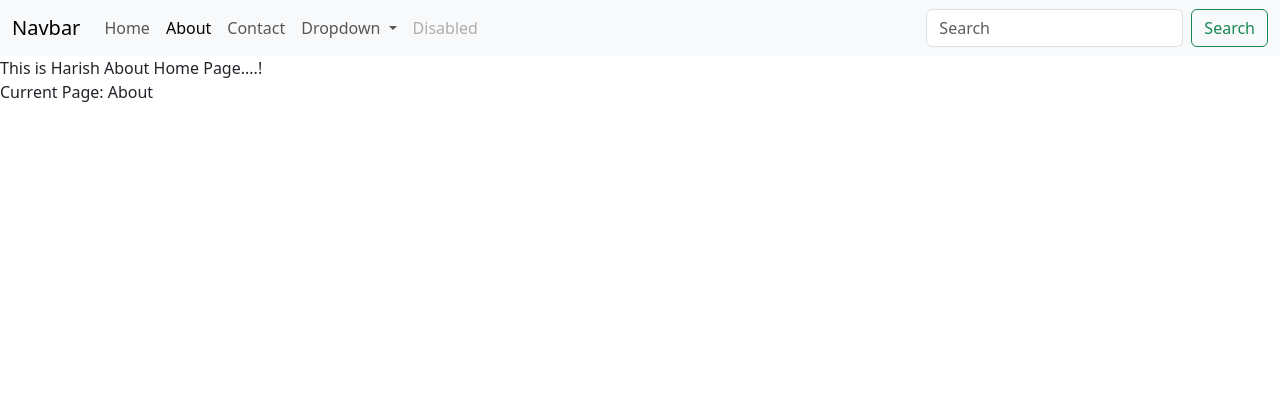
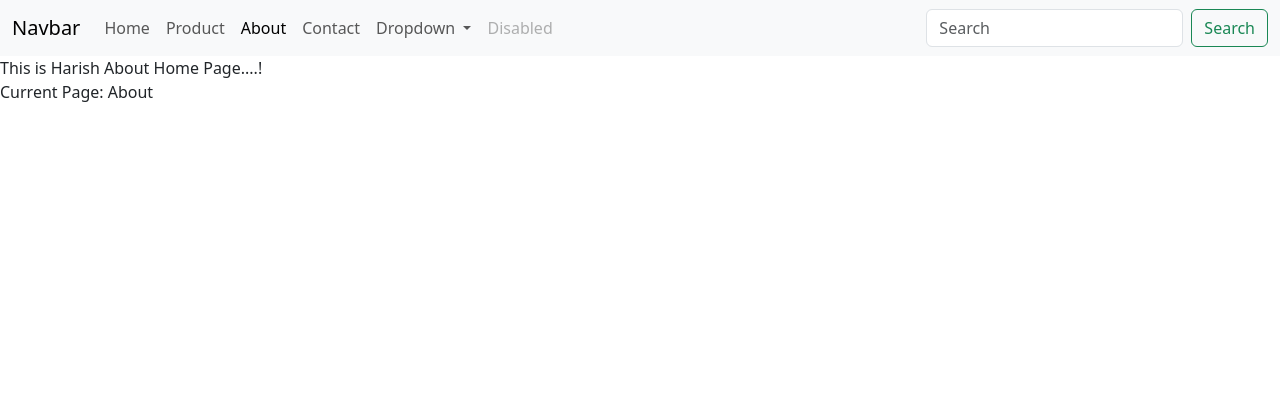
Before and after one commit to Harish6578/Django-E-shop, a Django app: page /about/ in a window 1280 px wide. Shown: the top 420 px of the page. Run offline with Django 5.2, Linux system fonts and the light colour scheme.

Commit message:
Upadate files

```diff
--- a/Eshop/products/urls.py
+++ b/Eshop/products/urls.py
@@ -1,16 +1,8 @@
-# from django.urls import path
 
-# from . import views
-
-# urlpatterns = [
-#     path('',views.homeView, name ='home_page'),
-#     path("about/",views.aboutView, name = 'about_page'),
-#     path("contact/",views.contactView, name = 'contact_page')
-# ]
 
 from django.urls import path
 from . import views
 
 urlpatterns = [
-    path('', views.productsView)
+    path('', views.productsView, name='Product')
 ]
--- a/Eshop/templates/base/includes/header.html
+++ b/Eshop/templates/base/includes/header.html
@@ -10,6 +10,10 @@
                 <li class="nav-item">
                     <a class="nav-link {% if current_page == 'Home' %} active {% endif %}" aria-current="page"
                         href="{% url 'home_page' %}">Home</a>
+                </li>
+                  <li class="nav-item">
+                    <a class="nav-link {% if current_page == 'Product' %} active {% endif %}"
+                        href="{% url 'Product' %}">Product</a>
                 </li>
                 <li class="nav-item">
                     <a class="nav-link {% if current_page == 'About' %} active {% endif %}"
--- a/Eshop/templates/products/includes/productsCard.html
+++ b/Eshop/templates/products/includes/productsCard.html
@@ -4,7 +4,7 @@
         <div class="card-body">
             <h5 class="card-title">{{product.title}}</h5>
             <p class="card-text">{{product.desc}}</p>
-            <h2 class="amount text-success">{{product.price}}</h2>
+            <h2 class="amount text-success">₹ {{product.price}}</h2>
             <a href="#" class="btn btn-primary">Add to Cart</a>
         </div>
     </div>
```
